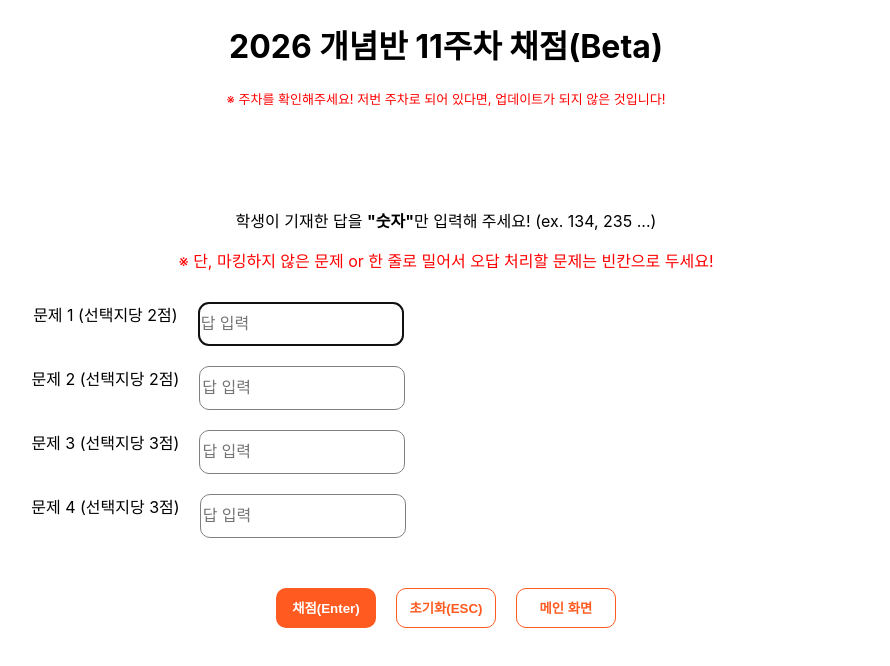
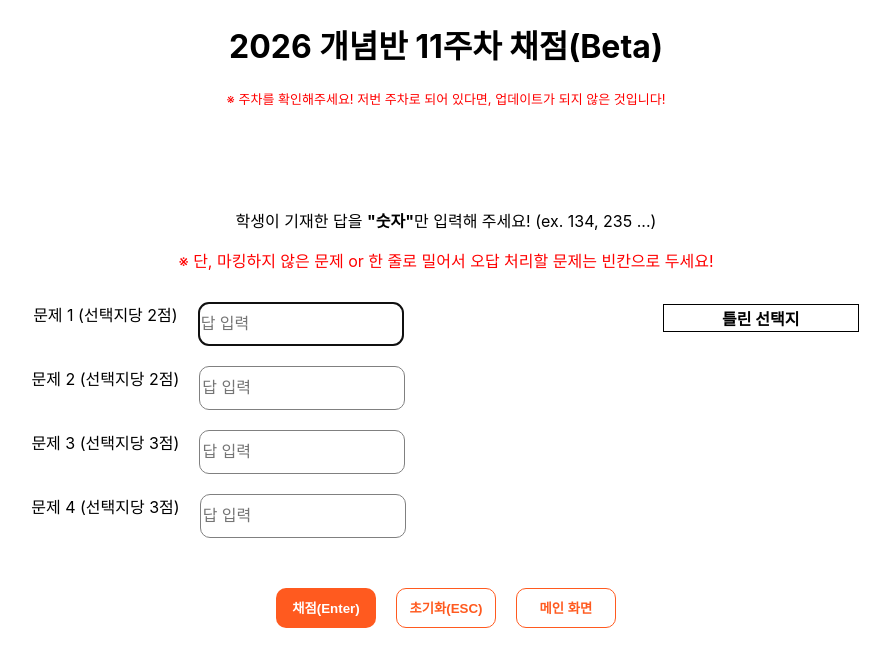
Before and after one commit to GitC0de/TGF-Scoring, a React (Create React App) app: page /concept-test in a window 1280 px wide. Shown: the top 666 px of the page, without its empty margins (194-1084 px from the left). Built offline with nearby package versions, Linux system fonts and the light colour scheme.

Commit message:
design: about wrong answer

```diff
--- a/src/component/ConceptTestScoring.js
+++ b/src/component/ConceptTestScoring.js
@@ -133,17 +133,15 @@ export default function GradingApp() {
                   className="answerInput"
                   placeholder="답 입력"
                 />
-
-                {wrongAnswers.length > 0 && (
-                  <p>
-                    {index + 1}번 : {wrongAnswers[index]}
-                  </p>
-                )}
               </div>
             ))}
           </div>
           <table className="answer-table">
-            <thead></thead>
+            <thead>
+              <tr>
+                <th colspan="5">틀린 선택지</th>
+              </tr>
+            </thead>
             <tbody>
               {wrongAnswers.map((item, index) => {
                 let items = item.split(", ");
```
